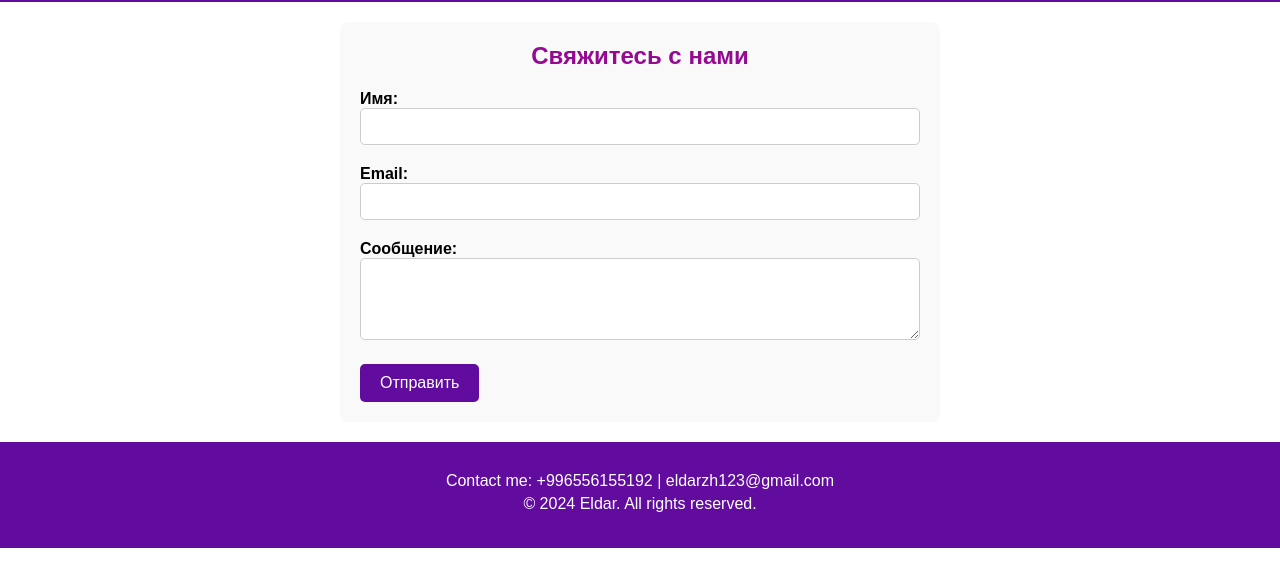
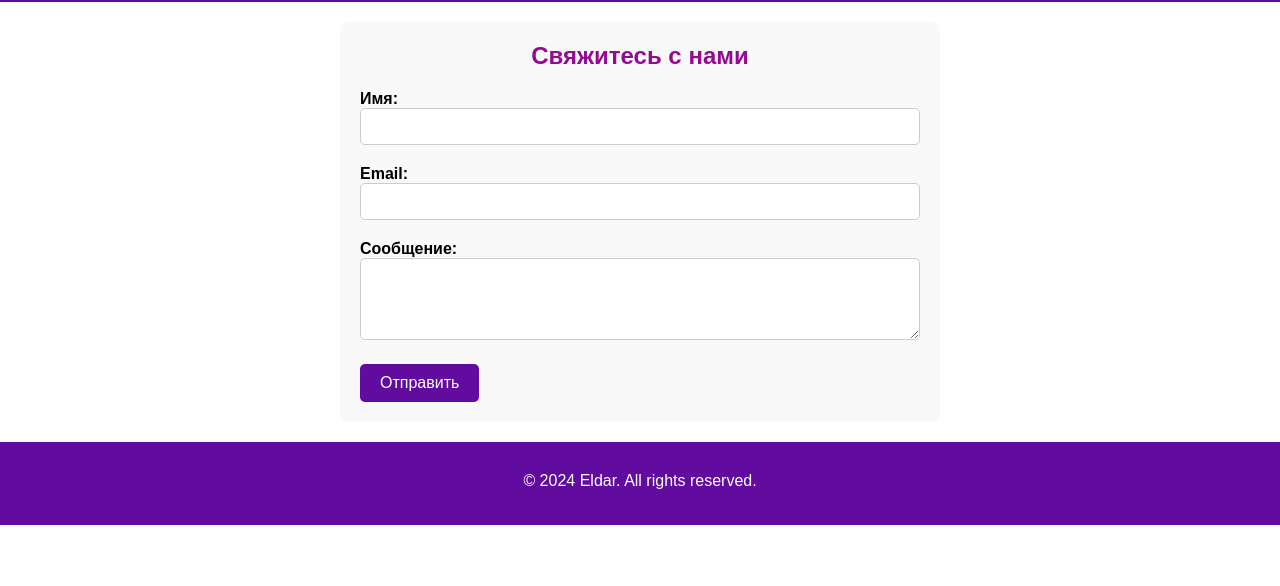
Before and after one commit to eldar-05/webdesign-final, a plain HTML site: page contacts.html in a window 1280 px wide. Shown: the part 82-668 px from the top of the page. Drawn offline with Linux system fonts and the light colour scheme.

Commit message:
Update contacts.html

```diff
--- a/contacts.html
+++ b/contacts.html
@@ -47,7 +47,6 @@
 <footer>
     <div class="footer-container">
         <div class="footer-info">
-            <p>Contact me: +996556155192 | eldarzh123@gmail.com</p>
             <p>© 2024 Eldar. All rights reserved.</p>
         </div>
     </div>
```
